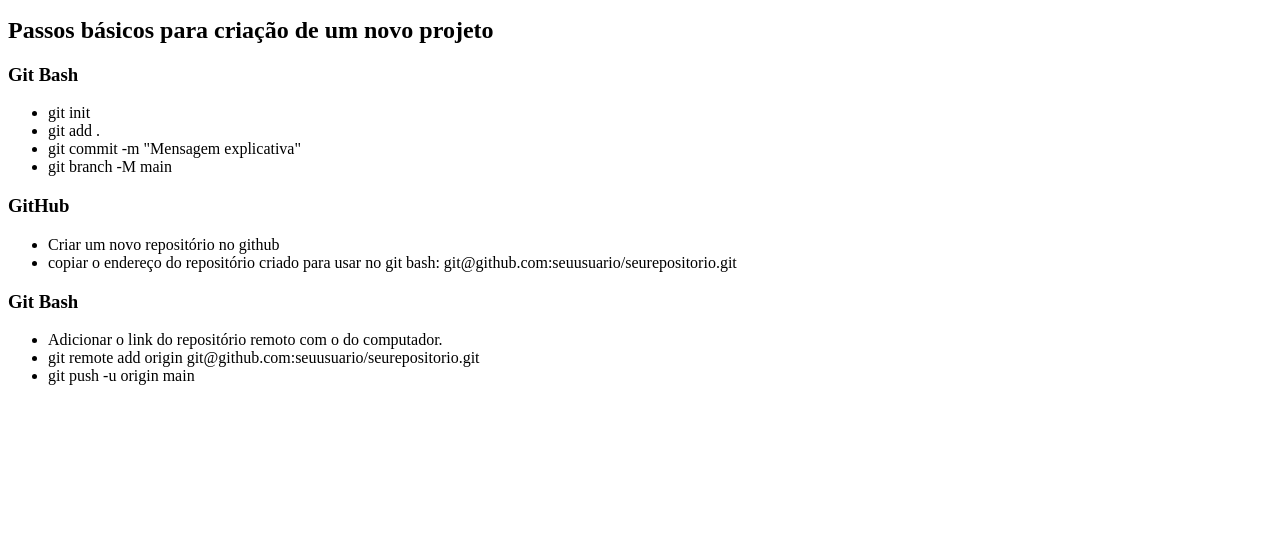
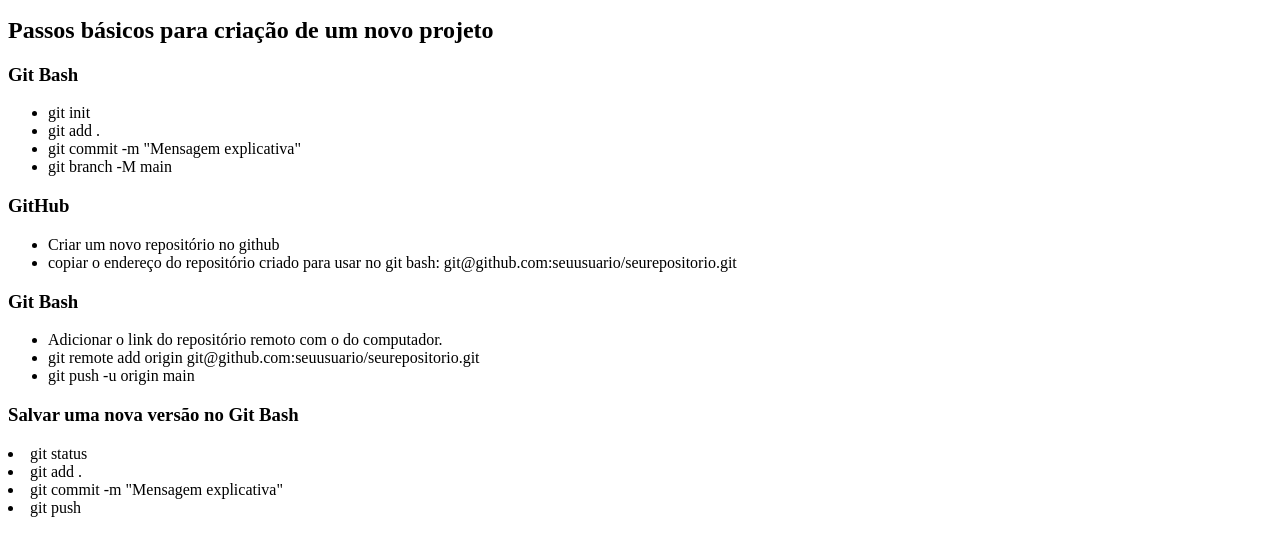
Before and after one commit to Gisellebm/Desafio01_github, a plain HTML site: page index.html in a window 1280 px wide. Shown: the part 101-656 px from the top of the page. Drawn offline with Linux system fonts and the light colour scheme.

Commit message:
Salvar uma nova versão no Git Bash

```diff
--- a/index.html
+++ b/index.html
@@ -34,6 +34,13 @@
       <li>git push -u origin main</li>
     </ul>
 
+    <h3>Salvar uma nova versão no Git Bash</h3>
+    <li>git status</li>
+    <li>git add .</li>
+    <li>git commit -m "Mensagem explicativa"</li>
+    <li>git push</li>
+
+
   </main>
 </body>
 </html>
```
